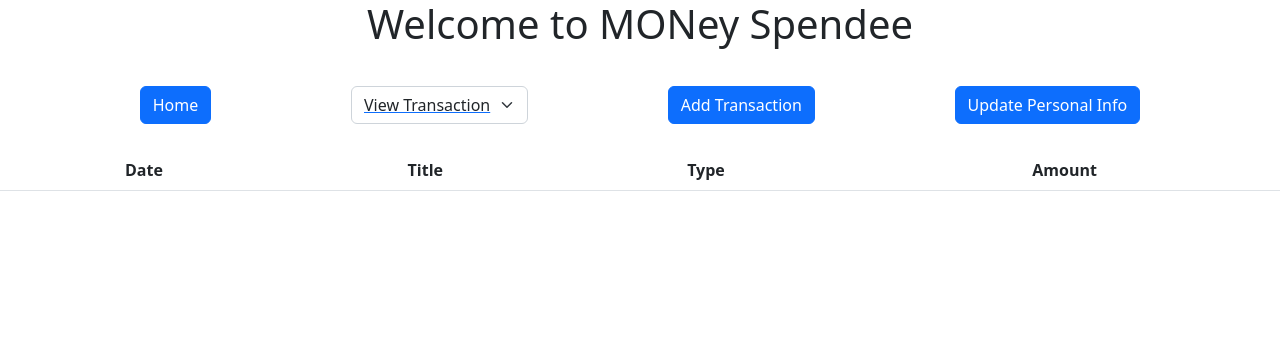
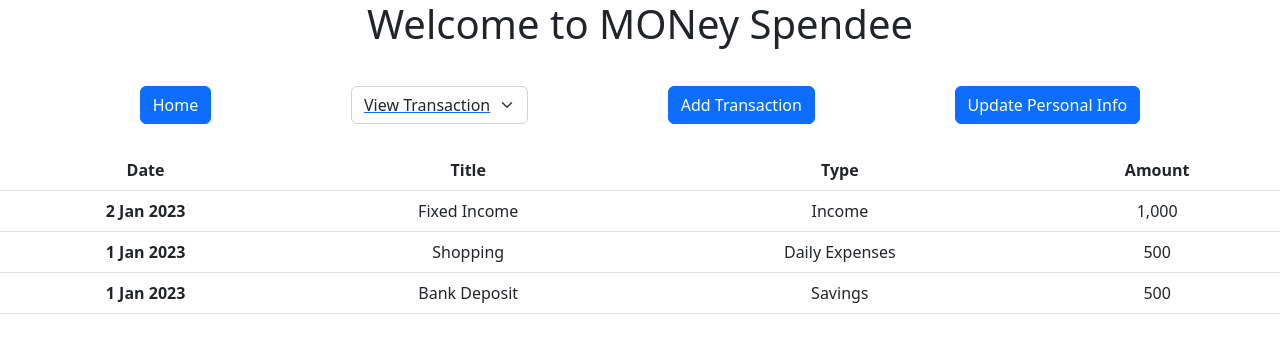
Before and after one commit to chonnikan-aue/money-spendee-client, a React (Create React App) app: page /table-view in a window 1280 px wide. Shown: the top 342 px of the page. Built offline with nearby package versions, Linux system fonts and the light colour scheme; no server answers; the HTML template or start-up script is replaced by a standard one.

Commit message:
Create DashboardView

```diff
--- a/src/components/TableView/TableView.js
+++ b/src/components/TableView/TableView.js
@@ -12,6 +12,26 @@ const TableView = props => {
           <th scope="col">Amount</th>
         </tr>
       </thead>
+      <tbody>
+    <tr>
+      <th scope="row">2 Jan 2023</th>
+      <td>Fixed Income</td>
+      <td>Income</td>
+      <td>1,000</td>
+    </tr>
+    <tr>
+      <th scope="row">1 Jan 2023</th>
+      <td>Shopping</td>
+      <td>Daily Expenses</td>
+      <td>500</td>
+    </tr>
+    <tr>
+      <th scope="row">1 Jan 2023</th>
+      <td>Bank Deposit</td>
+      <td>Savings</td>
+      <td>500</td>
+    </tr>
+  </tbody>
     </Table>
   )
 }
```
Also changed, not shown: src/components/DashboardView/DashboardView.js (added).
